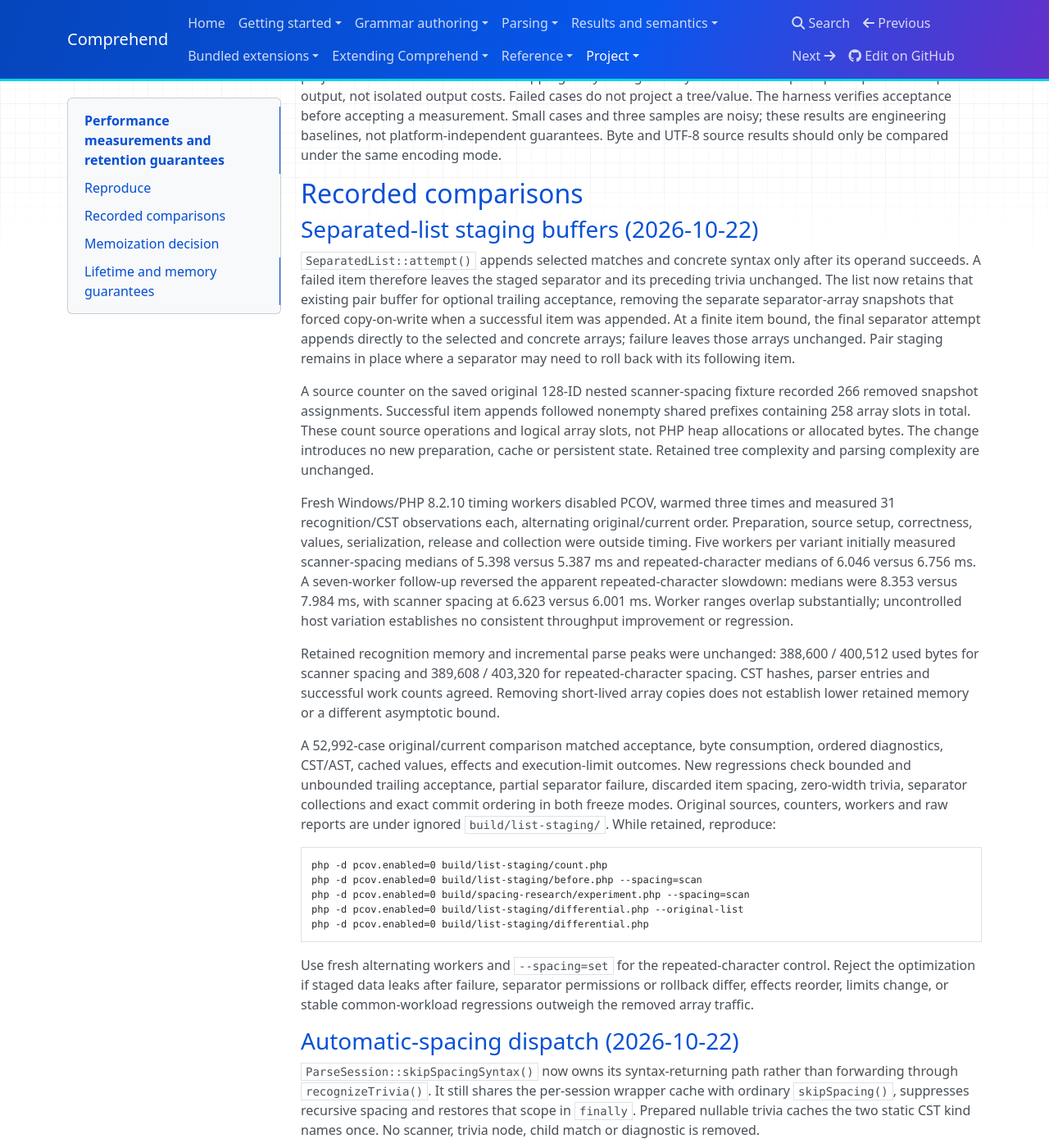
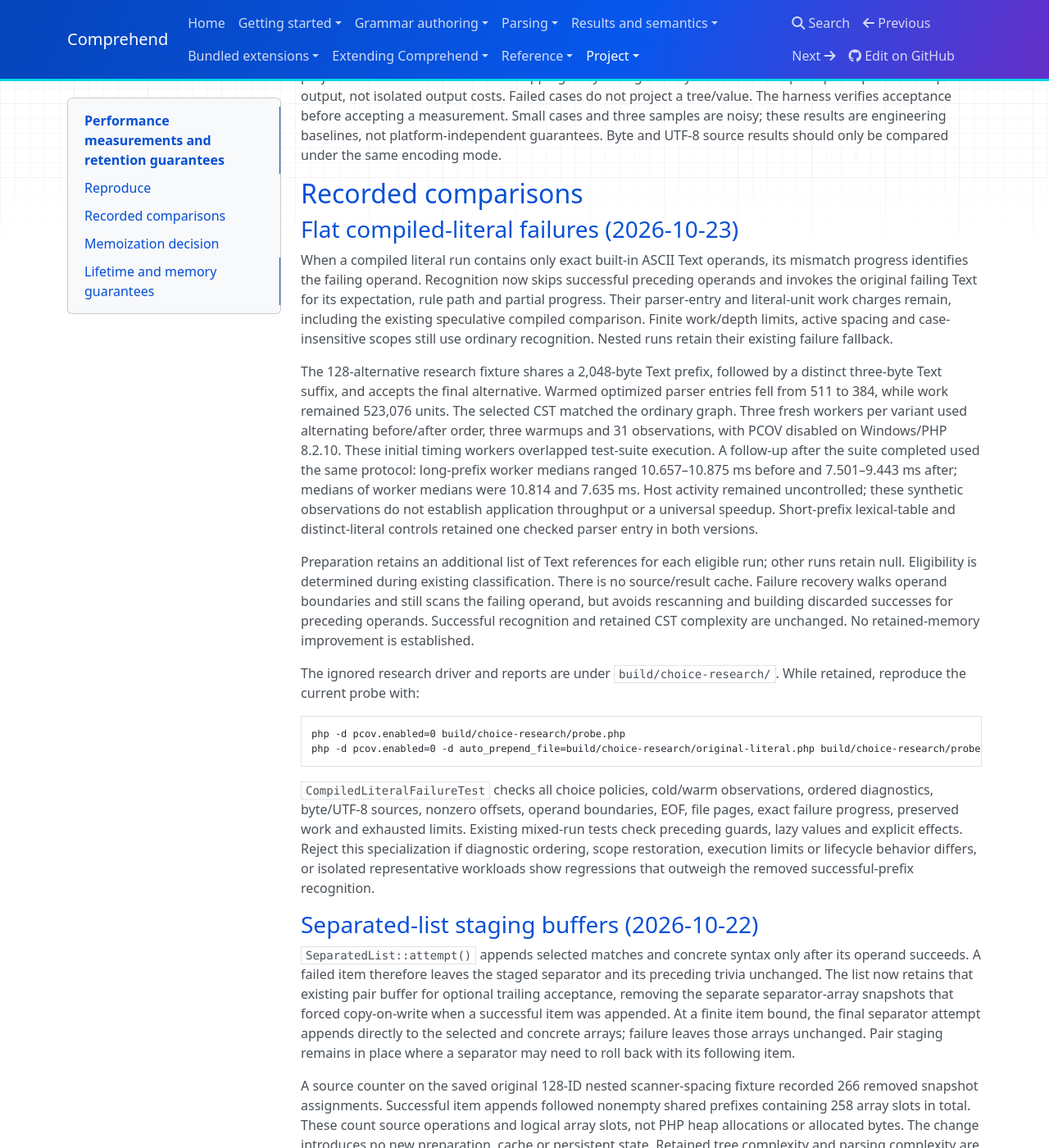
Before and after one commit to vanderlee/Comprehend, an MkDocs documentation site: the page built from docs/performance.md, in a window 1280 px wide and 1400 px high, scrolled down 773 px. Shown: the whole window at 82% size. Built offline with MkDocs 1.6.1, drawn with Linux system fonts in a browser that asks for light colours; nearby versions of some CDN libraries.

Commit message:
Specialize compiled-literal failure handling

````diff
--- a/docs/performance.md
+++ b/docs/performance.md
@@ -40,6 +40,52 @@ results are engineering baselines, not platform-independent guarantees. Byte
 and UTF-8 source results should only be compared under the same encoding mode.
 
 ## Recorded comparisons
+
+### Flat compiled-literal failures (2026-10-23)
+
+When a compiled literal run contains only exact built-in ASCII Text operands,
+its mismatch progress identifies the failing operand. Recognition now skips
+successful preceding operands and invokes the original failing Text for its
+expectation, rule path and partial progress. Their parser-entry and literal-unit
+work charges remain, including the existing speculative compiled comparison.
+Finite work/depth limits, active spacing and case-insensitive scopes still use
+ordinary recognition. Nested runs retain their existing failure fallback.
+
+The 128-alternative research fixture shares a 2,048-byte Text prefix, followed by
+a distinct three-byte Text suffix, and accepts the final alternative. Warmed
+optimized parser entries fell from 511 to 384, while work remained 523,076 units.
+The selected CST matched the ordinary graph. Three fresh workers per variant
+used alternating before/after order, three warmups and 31 observations, with
+PCOV disabled on Windows/PHP 8.2.10. These initial timing workers overlapped
+test-suite execution. A follow-up after the suite completed used the same protocol:
+long-prefix worker medians ranged 10.657–10.875 ms before and 7.501–9.443 ms after;
+medians of worker medians were 10.814 and 7.635 ms. Host activity remained
+uncontrolled; these synthetic observations do not establish application throughput
+or a universal speedup. Short-prefix lexical-table and distinct-literal controls
+retained one checked parser entry in both versions.
+
+Preparation retains an additional list of Text references for each eligible run;
+other runs retain null. Eligibility is determined during existing classification.
+There is no source/result cache. Failure recovery walks operand boundaries and
+still scans the failing operand, but avoids rescanning and building discarded
+successes for preceding operands. Successful recognition and retained CST
+complexity are unchanged. No retained-memory improvement is established.
+
+The ignored research driver and reports are under `build/choice-research/`.
+While retained, reproduce the current probe with:
+
+```sh
+php -d pcov.enabled=0 build/choice-research/probe.php
+php -d pcov.enabled=0 -d auto_prepend_file=build/choice-research/original-literal.php build/choice-research/probe.php
+```
+
+`CompiledLiteralFailureTest` checks all choice policies, cold/warm observations,
+ordered diagnostics, byte/UTF-8 sources, nonzero offsets, operand boundaries,
+EOF, file pages, exact failure progress, preserved work and exhausted limits.
+Existing mixed-run tests check preceding guards, lazy values and explicit effects.
+Reject this specialization if diagnostic ordering, scope restoration, execution
+limits or lifecycle behavior differs, or isolated representative workloads show
+regressions that outweigh the removed successful-prefix recognition.
 
 ### Separated-list staging buffers (2026-10-22)
 
````
Also changed, not shown: HUMANS.md (+3 -15 lines), docs/grammar-authoring.md (+7 -5 lines), 3 other files.
